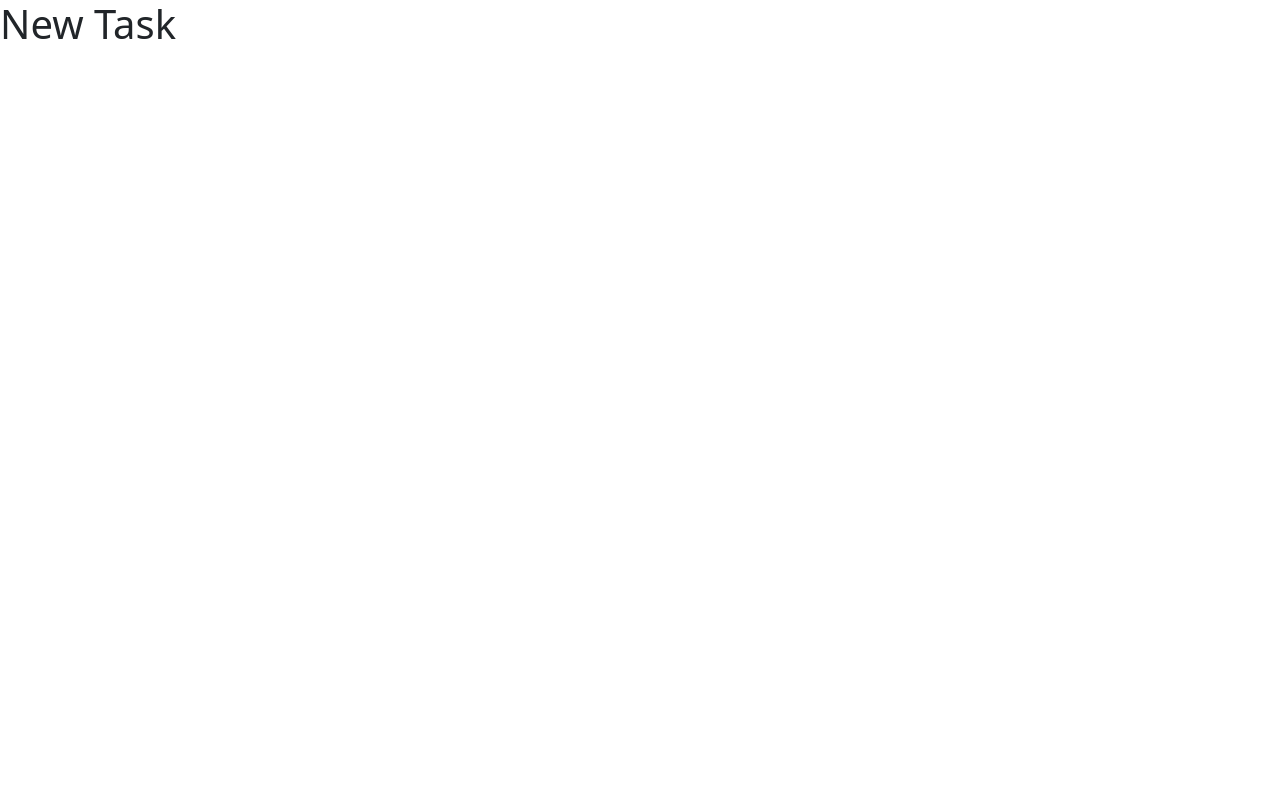
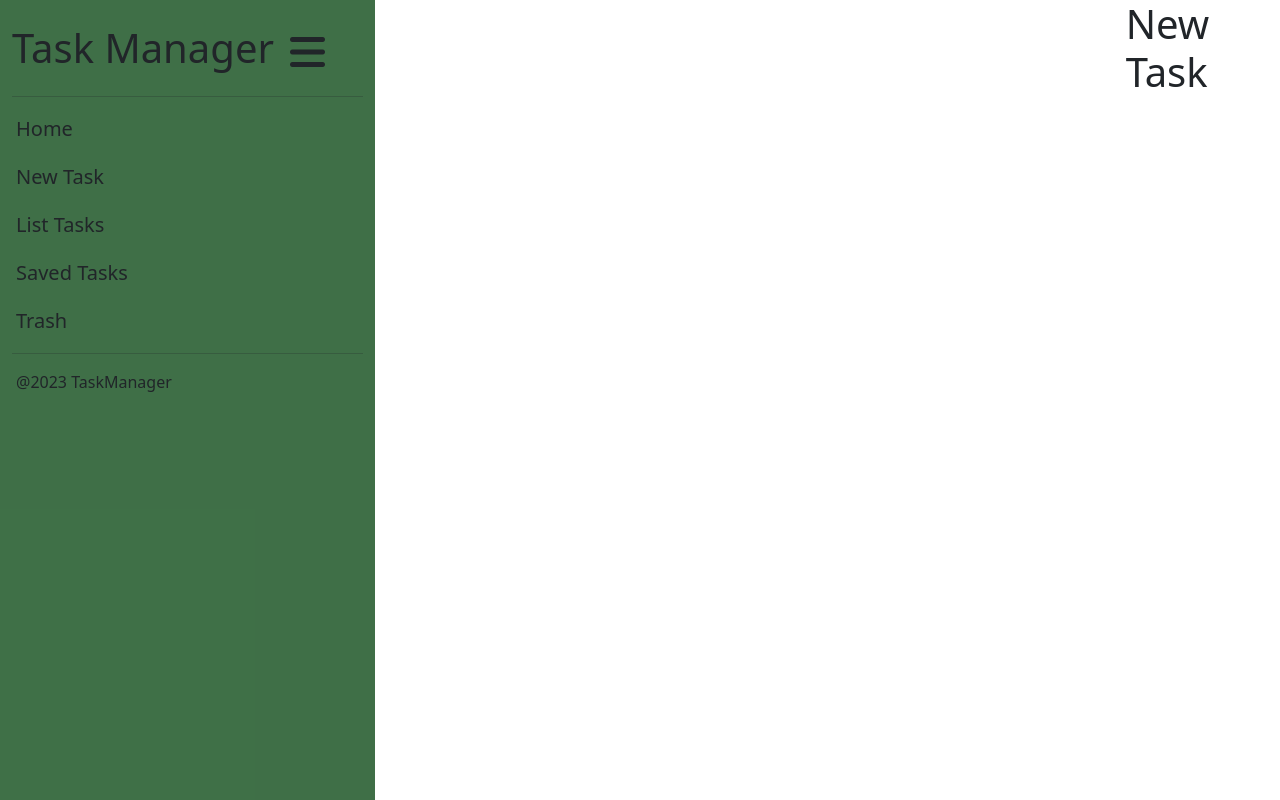
Before and after one commit to temoc1n/Treffio, a Vue app in the folder treffio_vuejs/: page /new-task in a window 1280 px wide. Built offline with nearby package versions, Linux system fonts and the light colour scheme.

Commit message:
Added routes

```diff
--- a/treffio_vuejs/src/App.vue
+++ b/treffio_vuejs/src/App.vue
@@ -1,10 +1,25 @@
 <template>
-  <router-view/>
+  <div class="main-content-views d-flex">
+    <transition name="slide">
+        <DashboardSidebar v-if="menu" @SlideOffMenu="menu = false" />
+      </transition>
+      <button v-if="!menu" @click="menu = true">Menu</button>
+    <router-view/>
+  </div>
 </template>
 
 <script>
+import DashboardSidebar from '@/components/Header/DashboardSidebar.vue'
 export default {
-  name: 'App'
+  name: 'App',
+  components:{
+        'DashboardSidebar': DashboardSidebar
+    },
+  data() {
+      return {
+          menu: true
+      }
+  }
 }
 </script>
 
--- a/treffio_vuejs/src/components/Header/DashboardSidebar.vue
+++ b/treffio_vuejs/src/components/Header/DashboardSidebar.vue
@@ -7,14 +7,14 @@
                     <div class="d-flex">
                         <h1>Task Manager</h1>
                         <!-- This icon only appears for Medium and Large Screens-->
-                        <i class="fa-solid fa-bars mt-2 d-none d-lg-block ms-5 fs-1 sidebar-button fixed-end" @click="SlideOff"></i>
+                        <i class="fa-solid fa-bars mt-2 d-none d-lg-block ms-3 fs-1 sidebar-button fixed-end" @click="SlideOff"></i>
                     </div>
                     <hr>
-                    <h5 class="sidebar-options rounded-2 p-1">Home</h5>
-                    <h5 class="sidebar-options rounded-2 p-1 mt-3">New Task</h5>
-                    <h5 class="sidebar-options rounded-2 p-1 mt-3">List Tasks</h5>
-                    <h5 class="sidebar-options rounded-2 p-1 mt-3">Saved Tasks</h5>
-                    <h5 class="sidebar-options rounded-2 p-1 mt-3">Trash</h5>
+                    <h5 class="sidebar-options rounded-2 p-1" @click="this.$router.push('/')">Home</h5>
+                    <h5 class="sidebar-options rounded-2 p-1 mt-3" @click="this.$router.push('/new-task')">New Task</h5>
+                    <h5 class="sidebar-options rounded-2 p-1 mt-3" @click="this.$router.push('/list-tasks')">List Tasks</h5>
+                    <h5 class="sidebar-options rounded-2 p-1 mt-3" @click="this.$router.push('/saved-tasks')">Saved Tasks</h5>
+                    <h5 class="sidebar-options rounded-2 p-1 mt-3" @click="this.$router.push('/trash')">Trash</h5>
                     <hr>
                 </div>
                 <div class="vh-100 footer fixed-bottom m-1 position-relative">
--- a/treffio_vuejs/src/views/MainDashboard.vue
+++ b/treffio_vuejs/src/views/MainDashboard.vue
@@ -1,23 +1,9 @@
 <template>
-    <div class="main-content-views d-flex">
-        <transition name="slide">
-            <DashboardSidebar v-if="menu" @SlideOffMenu="menu = false" />
-        </transition>
-        <button @click="menu = true">Menu</button>
-    </div>
+    <h1>Main Dahsbord</h1>
 </template>
 <script>
-import DashboardSidebar from '@/components/Header/DashboardSidebar.vue'
 export default {
     name: 'MainDashboard',
-    components:{
-        'DashboardSidebar': DashboardSidebar
-    },
-    data() {
-        return {
-            menu: true
-        }
-    }
 }
 </script>
 <style scoped>
```
